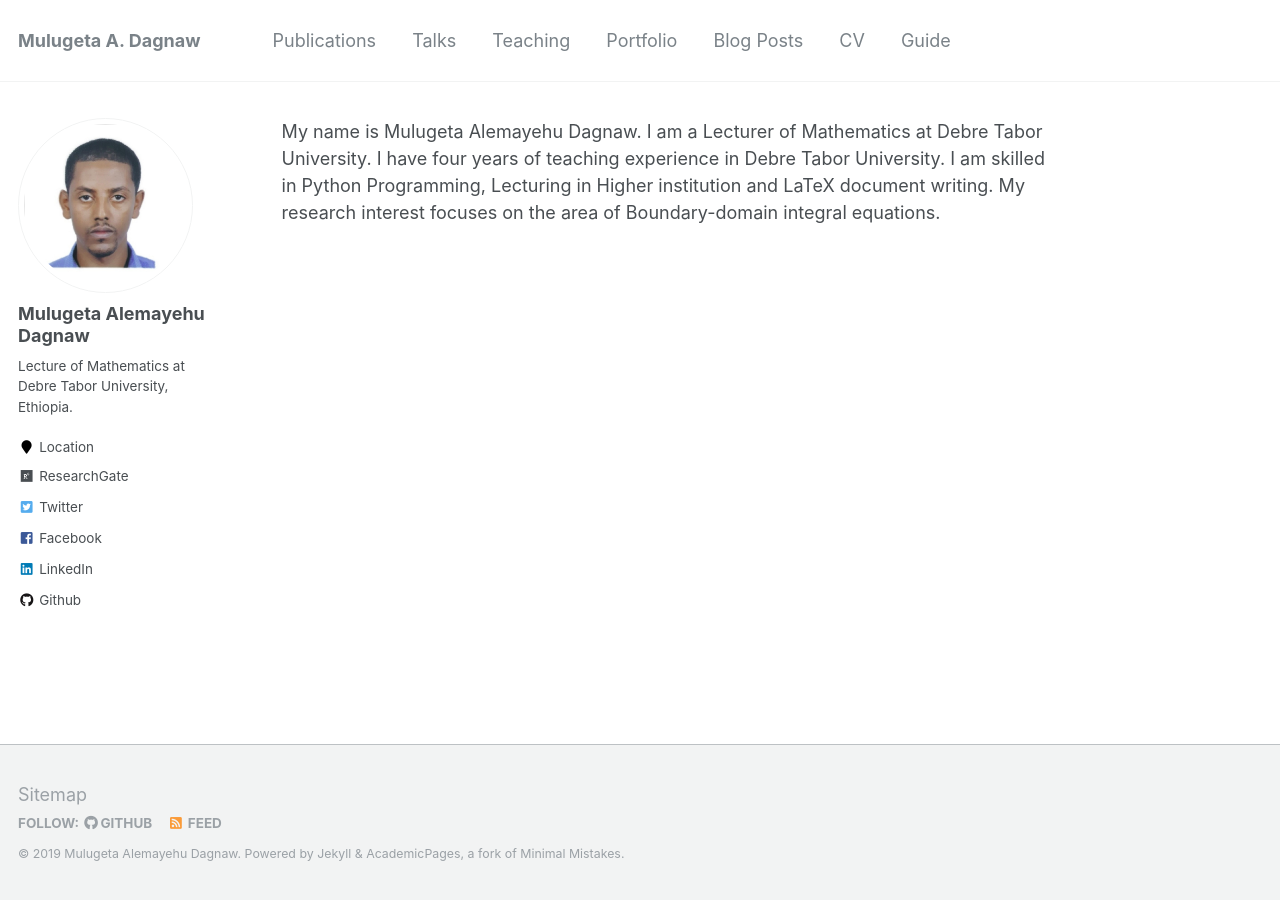
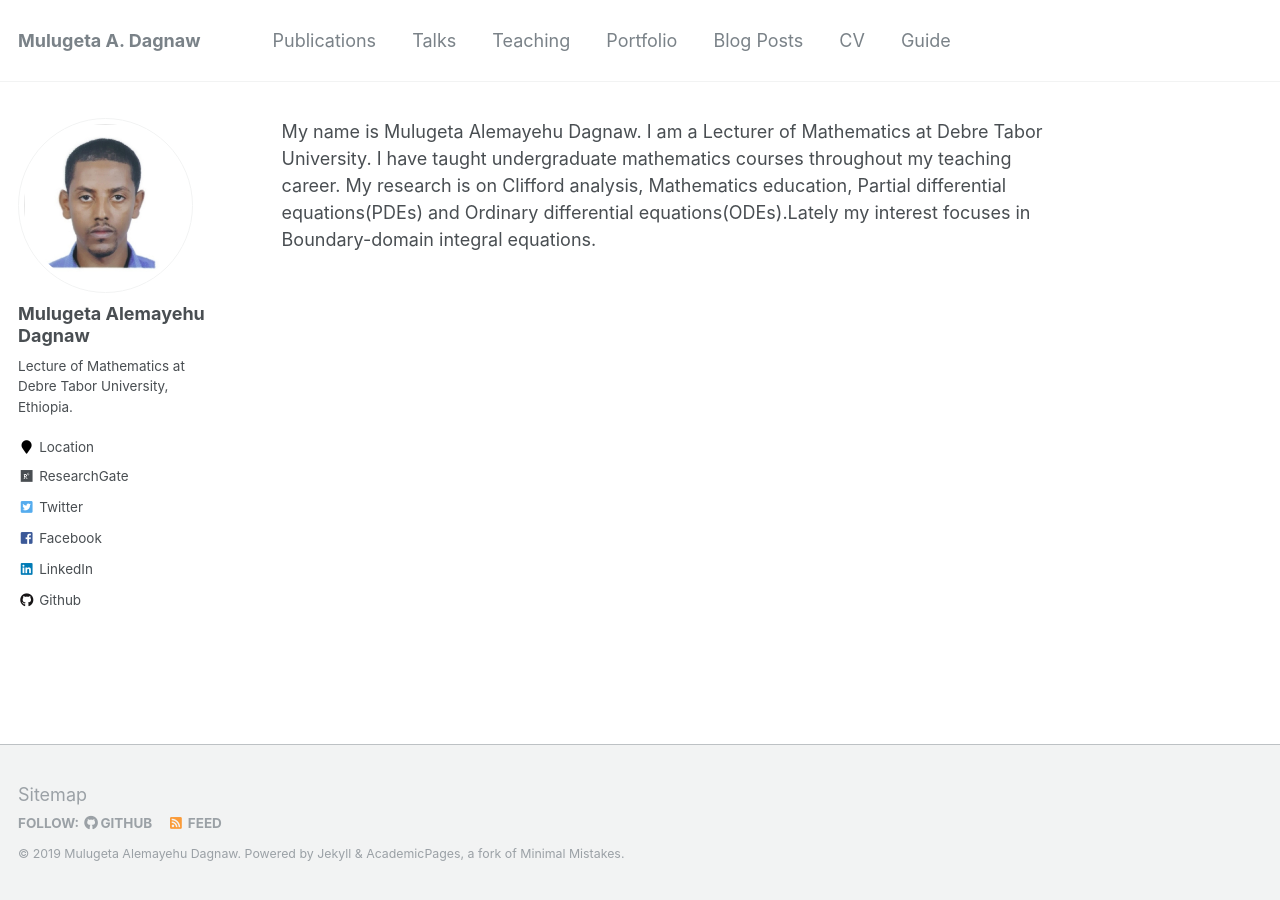
Before and after one commit to muledagnaw/muledagnaw.github.io, a Jekyll site: the page built from _pages/about.md, in a window 1280 px wide. Built offline with Jekyll 4.4.1, drawn with Linux system fonts in a browser that asks for light colours.

Commit message:
updatednew18 site

```diff
--- a/_pages/about.md
+++ b/_pages/about.md
@@ -7,4 +7,4 @@ redirect_from:
   - /about/
   - /about.html
 ---
-My name is Mulugeta Alemayehu Dagnaw. I am a Lecturer  of Mathematics at Debre Tabor University. I have four years of teaching experience in Debre Tabor University. I am skilled in Python Programming, Lecturing in Higher institution and LaTeX document writing. My research interest focuses on the area of Boundary-domain integral equations.
+My name is Mulugeta Alemayehu Dagnaw. I am a Lecturer  of Mathematics at Debre Tabor University. I have taught undergraduate mathematics courses throughout my teaching career. My research is on Clifford analysis, Mathematics education, Partial differential equations(PDEs) and Ordinary differential equations(ODEs).Lately my interest focuses in Boundary-domain integral equations.
```
